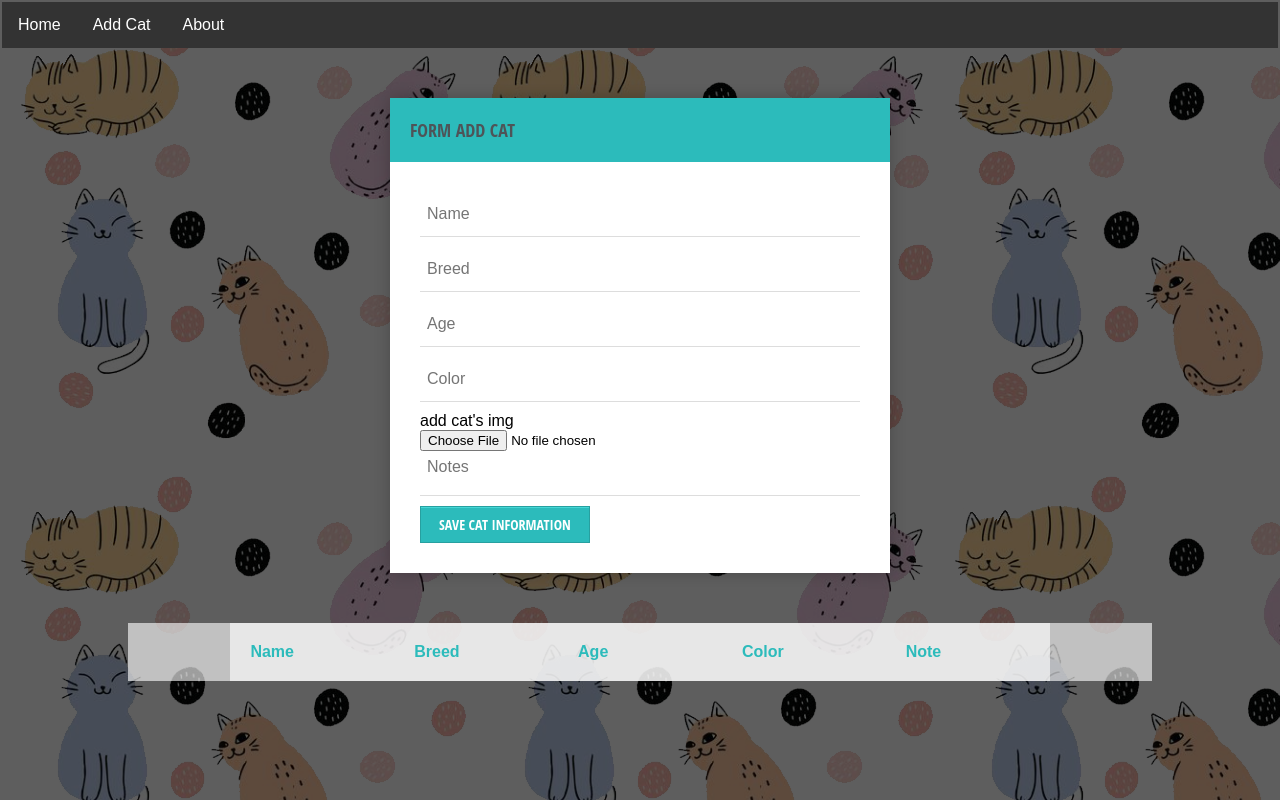
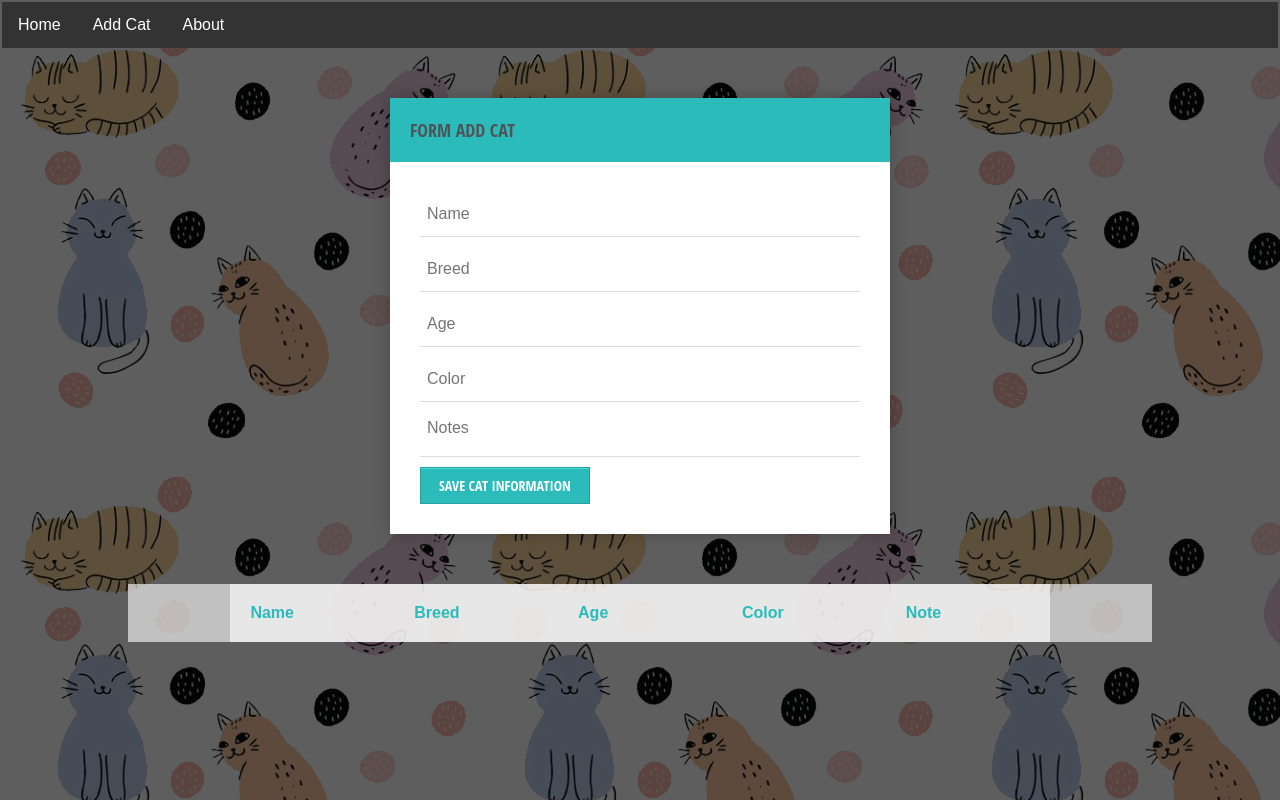
Before and after one commit to shadizak/shadizaqout.github.io, a plain HTML site: page formaddcat.html in a window 1280 px wide. Drawn offline with nearby package versions, Linux system fonts and the light colour scheme.

Commit message:
final lab06

```diff
--- a/formaddcat.html
+++ b/formaddcat.html
@@ -22,8 +22,7 @@
             <input type="text" placeholder="Breed" id="breed" required="required" />
             <input type="text" placeholder="Age" id="age" required="required" />
             <input type="text" placeholder="Color" id="color" required="required" />
-            <label for="myfile">add cat's img</label><br>
-            <input type="file" id="myfile" name="myfile" required="required"><br>
+
             <textarea id="note" placeholder="Notes" onkeyup="adjust_textarea(this)" required="required"></textarea>
             <input onclick="create()" type="button" value="Save Cat Information" />
         </form>
```
